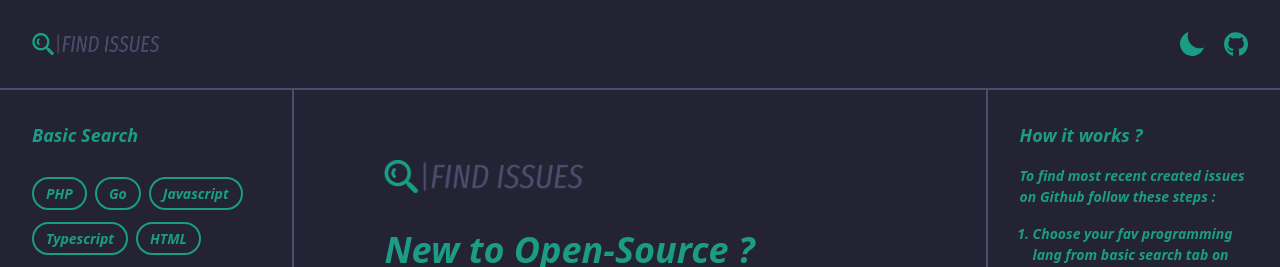
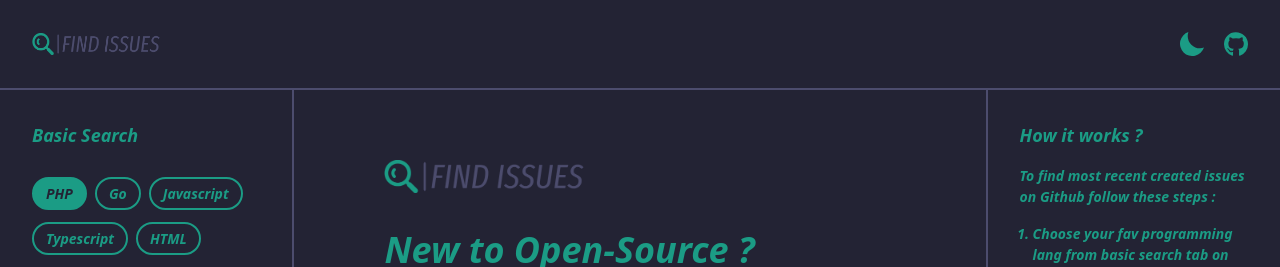
Before and after one commit to anand346/findissues, a Next.js app: page / in a window 1280 px wide. In both pictures the pointer is over the element "PHP". Shown: the top 267 px of the page. Built offline with nearby package versions, Linux system fonts and the light colour scheme.

Commit message:
Code written in styles/globals.css file, Adding hover effect on LeftSidebar in basic search buttons

```diff
--- a/styles/globals.css
+++ b/styles/globals.css
@@ -109,3 +109,11 @@ a {
     color-scheme: dark;
   }
 }
+
+/* LeftSidebar Buttons Hover Effects */
+
+.basic_search_content .text-main_primary:hover{
+  background-color: #1B9C85;
+  color: #232334;
+  transition: 0.4s linear;
+}
```
Also changed, not shown: styles/LeftSidebar.module.css (line endings or trailing spaces).
